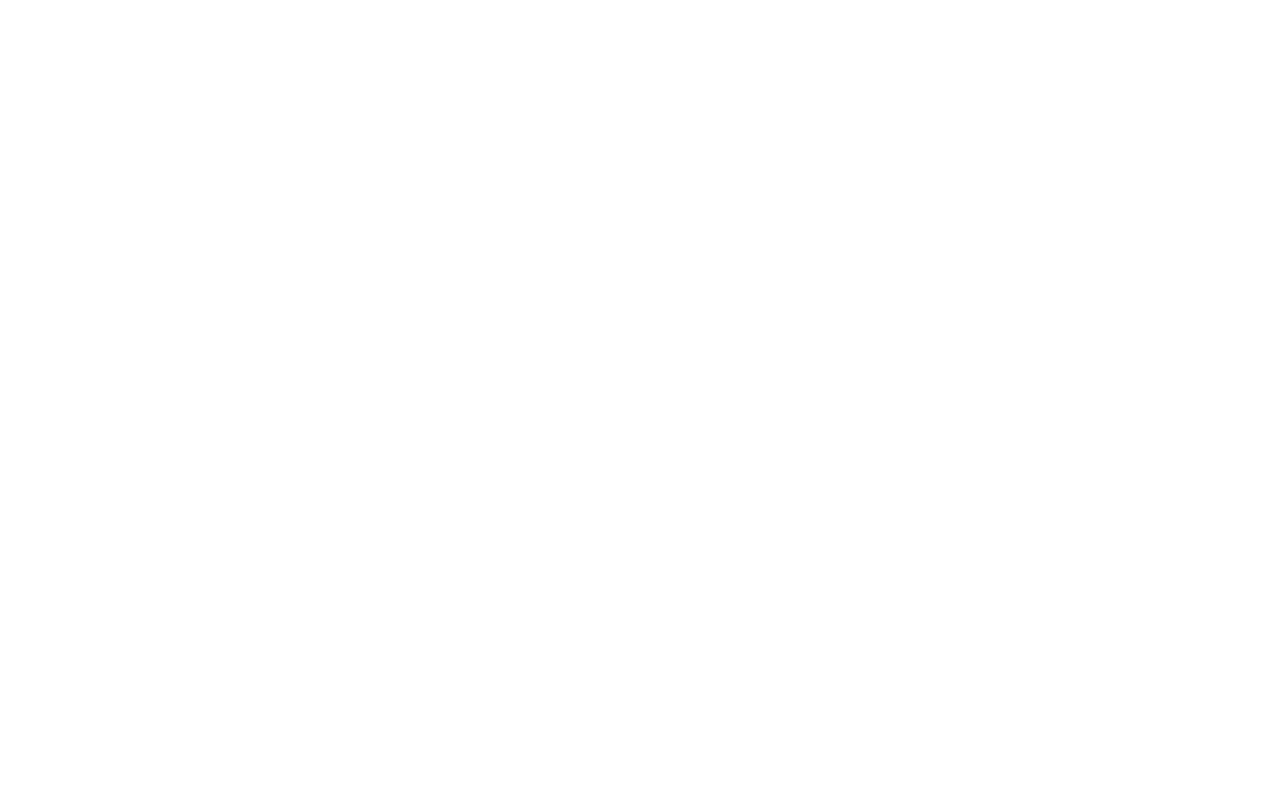
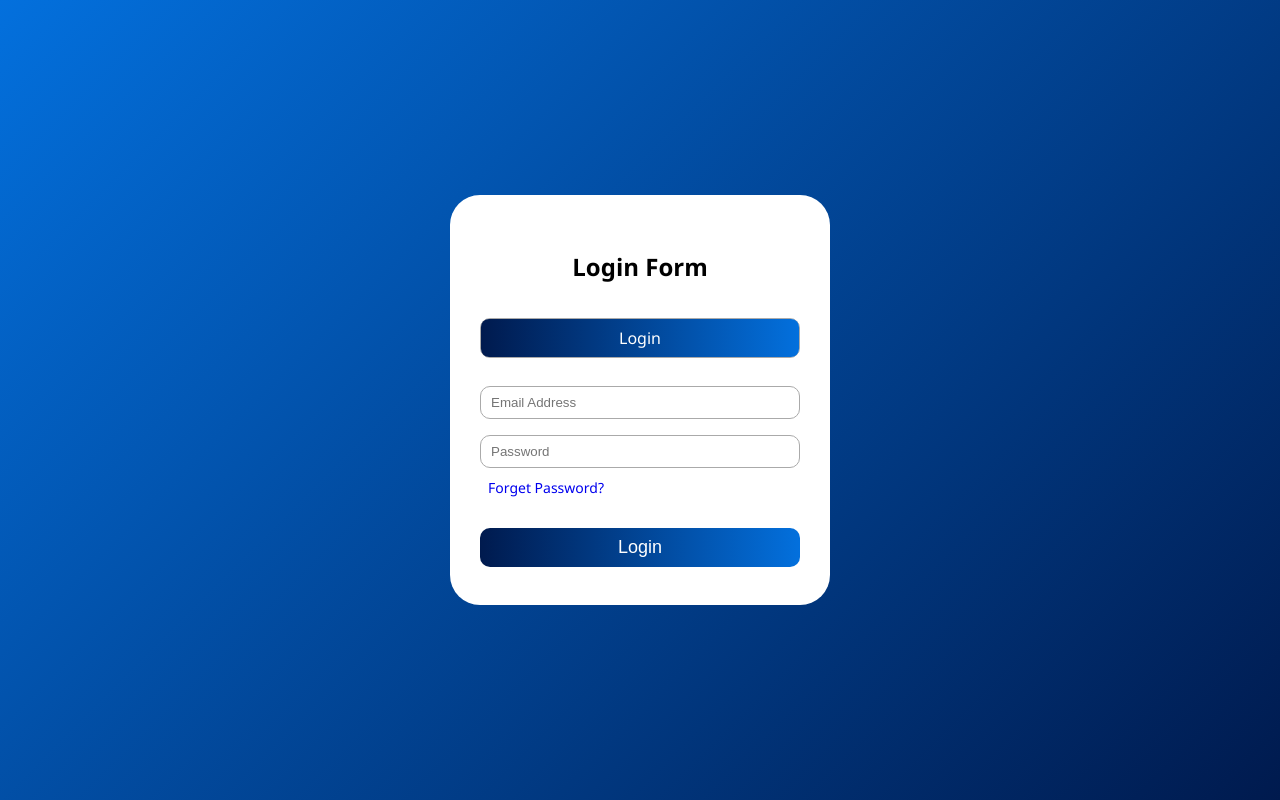
Before and after one commit to Unfathomable-08/Ecommerce-MERN, a React (Vite) app: page /login in a window 1280 px wide. Before the commit this address had no page. Built offline with nearby package versions, Linux system fonts and the light colour scheme.

Commit message:
completed

```diff
--- a/src/App.jsx
+++ b/src/App.jsx
@@ -5,6 +5,7 @@ import Products from './Pages/Products'
 import Checkout from './Pages/Checkout'
 import { ToastContainer } from 'react-toastify'
 import ConfirmOrder from './Pages/ConfirmOrder'
+import Login from './Pages/Login'
 
 const App = () => {
   return (
@@ -15,6 +16,7 @@ const App = () => {
           <Route path='/products' element={<Products/>}/>
           <Route path='/details' element={<Checkout/>}/>
           <Route path='/checkout' element={<ConfirmOrder/>}/>
+          <Route path='/login' element={<Login/>}/>
         </Routes>
     </div>
   )
--- /dev/null
+++ b/src/Components/Footer.jsx
@@ -0,0 +1,40 @@
+import React from 'react';
+import '../Styles/Footer.css';
+
+const Footer = () => {
+  return (
+    <footer className="footer">
+      <div className="footer-container">
+        <div className="footer-section about">
+          <h2 className="footer-title">About Us</h2>
+          <p>
+            We are a forward-thinking company dedicated to delivering top-notch products and exceptional experiences to our customers.
+          </p>
+        </div>
+        <div className="footer-section links">
+          <h2 className="footer-title">Quick Links</h2>
+          <ul>
+            <li><a href="/">Home</a></li>
+            <li><a href="/services">Services</a></li>
+            <li><a href="/portfolio">Portfolio</a></li>
+            <li><a href="/contact">Contact</a></li>
+          </ul>
+        </div>
+        <div className="footer-section social">
+          <h2 className="footer-title">Follow Us</h2>
+          <div className="social-icons">
+            <a href="#" aria-label="Facebook"><i className="fab fa-facebook-f"></i></a>
+            <a href="#" aria-label="Twitter"><i className="fab fa-twitter"></i></a>
+            <a href="#" aria-label="Instagram"><i className="fab fa-instagram"></i></a>
+            <a href="#" aria-label="LinkedIn"><i className="fab fa-linkedin-in"></i></a>
+          </div>
+        </div>
+      </div>
+      <div className="footer-bottom">
+        &copy; {new Date().getFullYear()} Your Company Name. All rights reserved.
+      </div>
+    </footer>
+  );
+};
+
+export default Footer;
--- a/src/Pages/Checkout.jsx
+++ b/src/Pages/Checkout.jsx
@@ -59,6 +59,15 @@ const Checkout = () => {
                         </div>
                     </div>
 
+                    <div>
+                        <h4>Available Coupons: </h4>
+                        <ul style={{marginLeft: '35px', marginTop: '10px'}}>
+                            <li>
+                                <span>DISCOUNT10</span>
+                            </li>
+                        </ul>
+                    </div>
+
                     <div className="total">
                         <h3>Total: PKR {getTotalAmount().toFixed(2)}</h3>
                     </div>
--- a/src/Pages/ConfirmOrder.jsx
+++ b/src/Pages/ConfirmOrder.jsx
@@ -60,7 +60,7 @@ const ConfirmOrder = () => {
 
                         <div className="payment-details">
                             <label className="radio-label">
-                                <input type="checkbox" checked />
+                                {/* <input type="checkbox" checked /> */}
                                 <span>Credit or Debit Card</span>
                             </label>
                             <div className="card-inputs">
@@ -98,14 +98,14 @@ const ConfirmOrder = () => {
                                 <span>Delivery Charges</span> <span className="free">{state?.fee || 'Free'}</span>
                             </div>
                             <div className="price-item">
-                                <span>Discount</span> <span className="discount">PKR -{discount}</span>
+                                <span>Discount</span> <span className="discount">PKR -{(state.price * discount * qty)/100}</span>
                             </div>
                             <div className="total-amount">
                                 <span>Total Amount</span> <span>PKR {getTotalAmount().toFixed(2)}</span>
                             </div>
+                        <button className="pay-now" onClick={handleOrderNow}>Pay Now</button>
                         </div>
 
-                        <button className="pay-now" onClick={handleOrderNow}>Pay Now</button>
                     </div>
 
                     <div className="checkout-actions">
--- a/src/Pages/Home.jsx
+++ b/src/Pages/Home.jsx
@@ -4,8 +4,19 @@ import Products from '../Components/Products'
 import axios from 'axios'
 import Navbar from '../Components/Navbar'
 import Checkout from './Checkout'
+import { useNavigate } from 'react-router-dom'
+import Footer from '../Components/Footer'
 
 const Home = () => {
+  const navigate = useNavigate();
+
+  useEffect(()=>{
+    const email = localStorage.getItem('email');
+    if (!email){
+      navigate('/login')
+    }
+  },[]);
+
     const [data, setData] = useState([]);
 
     useEffect(()=>{
@@ -25,6 +36,7 @@ const Home = () => {
       <Navbar/>
       <Banner products={data}/>
       <Products products={data}/>
+      <Footer/>
     </div>
   )
 }
--- /dev/null
+++ b/src/Pages/Login.jsx
@@ -0,0 +1,71 @@
+import React, { useEffect, useState } from 'react'
+import '../Styles/Login.css'
+import { useForm } from 'react-hook-form';
+import { Link, useNavigate } from 'react-router-dom'
+
+const Login = () => {
+
+  const navigate = useNavigate()
+
+  const [formData, setFormData] = useState('');
+  const { register, handleSubmit, formState: { errors, isSubmitting } } = useForm();
+
+  const submitFn = (data) => {
+    setFormData(data);
+  }
+
+  useEffect(()=>{
+    if (formData !== ''){
+        localStorage.setItem('email', formData.email)
+        navigate('/')
+    }
+  },[formData])
+
+  return (
+    <div className='login-page'>
+      <div className="login-container">
+        <form onSubmit={handleSubmit(submitFn)}>
+          <h2>Login Form</h2>
+          <div className="toggler">
+            <div className="active"><Link className="active-link" to='/login'>Login</Link></div>
+          </div>
+
+            <input
+              type="email"
+              placeholder='Email Address'
+              {...register('email', {
+                required: 'Email is required',
+                pattern: {
+                  value: /^[A-Za-z0-9._%+-]+@[A-Za-z0-9.-]+\.[A-Za-z]{2,}$/,
+                  message: 'Invalid email address'
+                }
+              })}
+            />
+            {errors.email && <p className='error'>{errors.email.message}</p>}
+            <input
+              type="text"
+              placeholder='Password'
+              {...register('password', {
+                required: 'Password is required',
+                minLength: {
+                  value: 8,
+                  message: 'Password must be at least 8 characters long'
+                },
+                maxLength: {
+                  value: 30,
+                  message: 'Password must be less than 30 characters'
+                }
+              })}
+            />
+            {errors.password && <p className='error'>{errors.password.message}</p>}
+            <Link to="/login" className='forgetPs'>
+              Forget Password?
+            </Link>
+            <input type="submit" value='Login' disabled={isSubmitting}/>
+        </form>
+      </div>
+    </div>
+  )
+}
+
+export default Login
--- a/src/Styles/Checkout.css
+++ b/src/Styles/Checkout.css
@@ -35,6 +35,7 @@
     background-color: #1900ff1a;
     padding: 20px;
     border-radius: 8px;
+    position: relative;
 }
 
 .quantity-controls {
@@ -87,6 +88,8 @@
 
 .total h3 {
     margin-top: 20px;
+    position: absolute;
+    bottom: 120px;
 }
 
 .checkout-btn {
@@ -97,8 +100,10 @@
     border: none;
     border-radius: 5px;
     cursor: pointer;
-    width: 100%;
+    width: calc(100% - 40px);
     font-size: 16px;
+    position: absolute;
+    bottom: 45px;
 }
 
 .checkout-btn:hover {
--- a/src/Styles/ConfirmOrder.css
+++ b/src/Styles/ConfirmOrder.css
@@ -8,6 +8,7 @@
     grid-template-columns: 1fr 1fr;
     min-height: 70vh;
     gap: 25px;
+    position: relative;
 }
 
 .checkout-container h1,
@@ -16,7 +17,6 @@
 }
 
 .session-expiry {
-    font-size: 12px;
     color: gray;
 }
 
@@ -35,7 +35,6 @@
     border-radius: 10px;
     border: 1px solid #aaa;
     margin: 20px;
-    position: relative;
 }
 
 .product-dts {
@@ -111,10 +110,11 @@
     cursor: pointer;
     color: white;
     font-size: 16px;
+
 }
 
 .cash-on, .payment-details {
-    background-color: #44446d;
+    background-color: #442792;
     padding: 15px 25px;
     border-radius: 10px;
     width: calc(100% - 40px);
@@ -134,6 +134,7 @@
     padding: 7px 20px;
     border-radius: 8px;
     position: absolute;
-    right: 10px;
-    bottom: 15px;
+    right: 60px;
+    bottom: 75px;
+    font-size: 16px;
 }
--- /dev/null
+++ b/src/Styles/Footer.css
@@ -0,0 +1,76 @@
+.footer {
+    background: linear-gradient(135deg, var(--primary), var(--secondary));
+    color: #fff;
+    padding: 40px 20px;
+    margin-top: 120px;
+}
+
+.footer-container {
+    display: flex;
+    flex-wrap: wrap;
+    justify-content: space-between;
+    max-width: 1200px;
+    margin: auto;
+}
+
+.footer-section {
+    flex: 1;
+    min-width: 250px;
+    margin: 20px;
+}
+
+.footer-title {
+    font-size: 20px;
+    margin-bottom: 15px;
+    border-bottom: 2px solid #fff;
+    display: inline-block;
+    padding-bottom: 5px;
+}
+
+.footer-section.about p {
+    font-size: 14px;
+    line-height: 1.6;
+}
+
+.footer-section.links ul {
+    list-style: none;
+    padding: 0;
+}
+
+.footer-section.links ul li {
+    margin-bottom: 10px;
+}
+
+.footer-section.links ul li a {
+    color: #fff;
+    text-decoration: none;
+    transition: color 0.3s ease;
+}
+
+.footer-section.links ul li a:hover {
+    color: #ffd700;
+}
+
+.footer-section.social .social-icons {
+    display: flex;
+    gap: 15px;
+}
+
+.footer-section.social .social-icons a {
+    color: #fff;
+    font-size: 18px;
+    transition: transform 0.3s ease, color 0.3s ease;
+}
+
+.footer-section.social .social-icons a:hover {
+    transform: translateY(-5px);
+    color: #ffd700;
+}
+
+.footer-bottom {
+    text-align: center;
+    margin-top: 30px;
+    font-size: 14px;
+    border-top: 1px solid rgba(255, 255, 255, 0.3);
+    padding-top: 20px;
+}
--- /dev/null
+++ b/src/Styles/Login.css
@@ -0,0 +1,121 @@
+.login-page {
+    background-image: linear-gradient(135deg,#0370dd, #001a4e);
+    width: 100%;
+    height: 100vh;
+    display: flex;
+    justify-content: center;
+    align-items: center;
+}
+
+.login-container {
+    width: 25%;
+    height: auto;
+    background-color: white;
+    border-radius: 30px;
+    padding: 30px;
+}
+
+.login-container h2 {
+    text-align: center;
+    padding: 25px 0 35px 0;
+}
+
+.toggler {
+    display: flex;
+    border: 1px solid #aaa;
+    border-radius: 10px;
+    margin-bottom: 20px;
+}
+
+.toggler div {
+    width: 100%;
+    display: flex;
+    justify-content: center;
+    padding: 8px;
+    border-radius: 8px;
+    cursor: pointer;
+}
+
+.toggler div  {
+    color: black;
+    text-decoration: none;
+}
+
+.toggler>.active {
+    background-image: linear-gradient(270deg, #0370dd, #001a4e);
+    color: white;
+}
+
+.active-link {
+    color: white;
+    text-decoration: none;
+}
+
+.link {
+    color: black;
+    text-decoration: none;
+}
+
+.login-container input {
+    border: 1px solid #aaa;
+    width: calc(100% - 22px);
+    padding: 8px 10px;
+    border-radius: 10px;
+    margin: 8px 0;
+}
+
+.login-container input[type="submit"]{
+    background-image: linear-gradient(270deg, #0370dd, #001a4e);
+    width: 100%;
+    border: none;
+    color: white;
+    font-size: 18px;
+    padding: 9px;
+    margin-top: 30px;
+}
+
+.forgetPs {
+    text-decoration: none;
+    font-size: 14px;
+    padding-left: 8px;
+}
+
+.selector{
+    width: 100%;
+    border: 1px solid #aaa;
+    padding: 10px;
+    border-radius: 10px;
+    margin-top: 8px;
+}
+
+.error{
+    color: red;
+    font-size: 14px;
+}
+
+.name-input {
+    display: grid;
+    grid-template-columns: 1fr 1fr;
+    gap: 10px;
+}
+
+@media (max-width:1024px) {
+    .login-container {
+        width: 30%;
+    }
+}
+@media (max-width:960px) {
+    .login-container {
+        width: 50%;
+    }
+}
+@media (max-width:786px) {
+    .login-container {
+        width: 60%;
+    }
+}
+@media (max-width:560px) {
+    .login-container {
+        width: 80%;
+    }
+}
--- a/src/index.css
+++ b/src/index.css
@@ -1,5 +1,6 @@
 :root {
-    --primary: #111827
+    --primary: #111827;
+    --secondary: #4ca1af;
 }
 
 * {
@@ -11,7 +12,7 @@ body {
     width: 100vw;
     overflow-x: hidden;
     box-sizing: border-box;
-    font-family: sans-serif;
+    font-family: 'Segoe UI', Tahoma, Geneva, Verdana, sans-serif;
 }
 
 .container {
```
